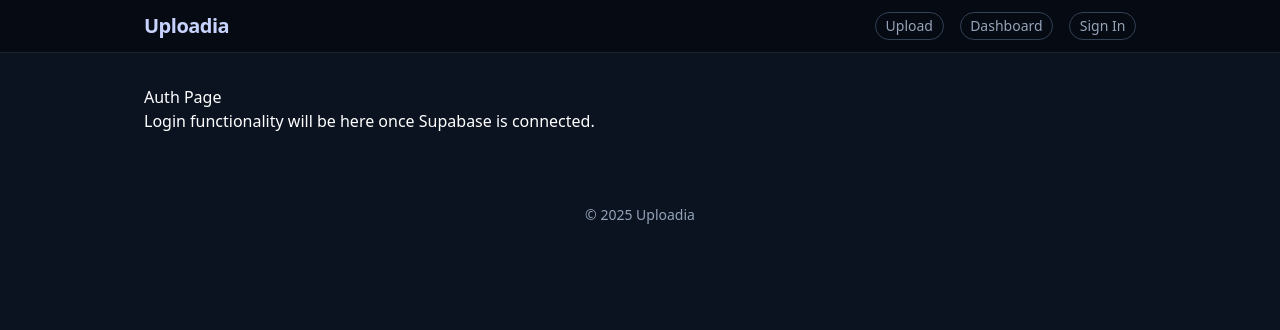
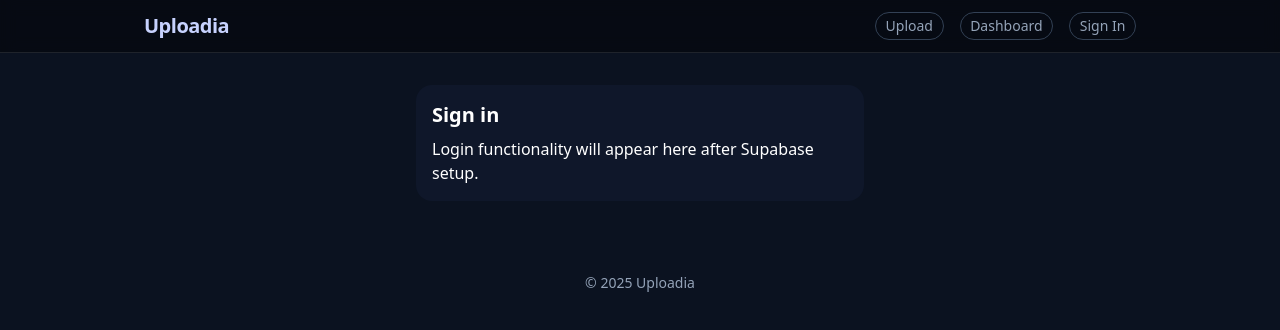
Before and after one commit to superfastcrafts-cmd/uploadia, a Next.js app: page /auth in a window 1280 px wide. Shown: the top 330 px of the page. Built offline with nearby package versions, Linux system fonts and the light colour scheme; no server answers.

Commit message:
restore: auth placeholder page

```diff
--- a/app/auth/page.js
+++ b/app/auth/page.js
@@ -1,17 +1,22 @@
 export const dynamic = 'force-dynamic';
 
-const isSupabaseConfigured = process.env.NEXT_PUBLIC_SUPABASE_URL && process.env.NEXT_PUBLIC_SUPABASE_ANON_KEY;
+const isSupabaseConfigured =
+  process.env.NEXT_PUBLIC_SUPABASE_URL && process.env.NEXT_PUBLIC_SUPABASE_ANON_KEY;
 
 export default function AuthPage() {
   if (!isSupabaseConfigured) {
-    return <div>Auth temporarily disabled. Configure Supabase to enable login.</div>;
+    return (
+      <div className="card max-w-md mx-auto">
+        Auth temporarily disabled. Configure Supabase to enable login.
+      </div>
+    );
   }
 
-  // The real Auth page content goes here (when Supabase is ready)
+  // (Real auth UI will go here once Supabase is connected)
   return (
-    <div>
-      <h1>Auth Page</h1>
-      <p>Login functionality will be here once Supabase is connected.</p>
+    <div className="card max-w-md mx-auto">
+      <h1 className="text-xl font-bold mb-2">Sign in</h1>
+      <p>Login functionality will appear here after Supabase setup.</p>
     </div>
   );
 }
```
